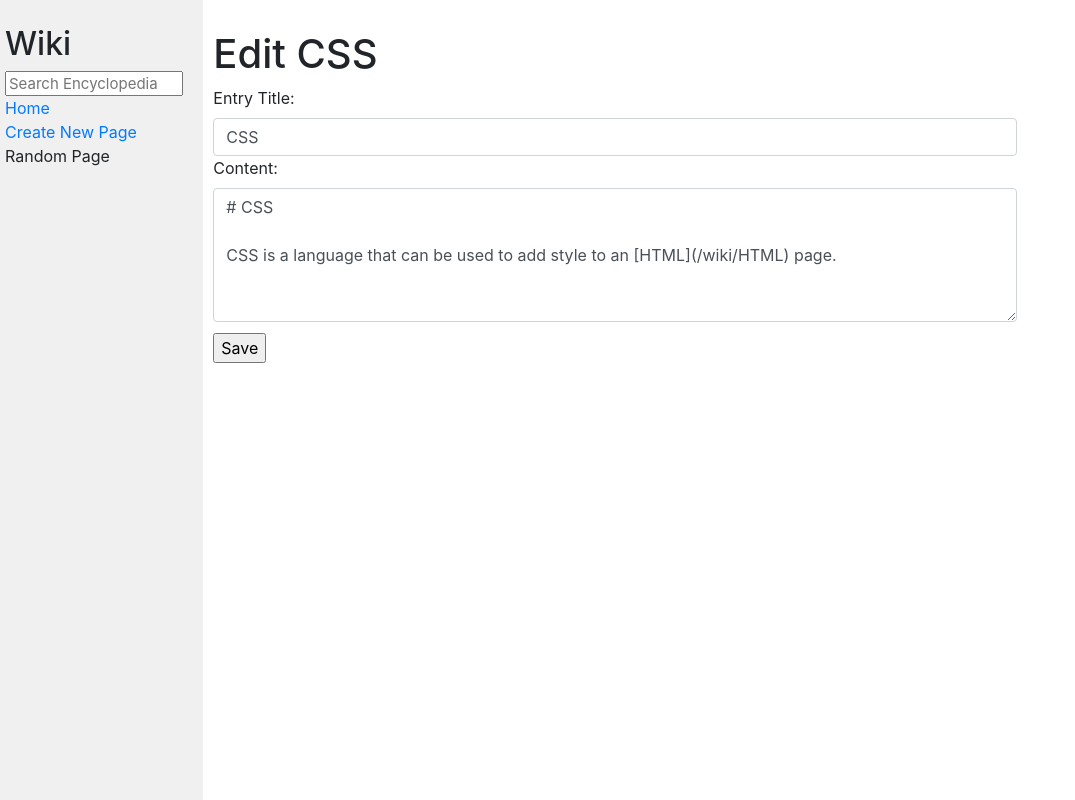
After one commit to fepc94/CS50webWiki, a Django app: page /edit/CSS in a window 1280 px wide. The commit adds this page. Shown: the whole page, without its empty margins (0-1075 px from the left). Run offline with Django 3.2, Linux system fonts and the light colour scheme; some libraries are stand-ins or nearby versions.

Commit message:
Page Edit fully implemented

```diff
--- /dev/null
+++ b/encyclopedia/templates/encyclopedia/edit.html
@@ -0,0 +1,14 @@
+{% extends "encyclopedia/layout.html" %}
+
+{% block title %}
+    Edit
+{% endblock %}
+
+{% block body %}
+    <h1> Edit {{ title }} </h1>
+    <form method="post">
+        {% csrf_token %}
+        {{ form }}
+        <input id="nesubmmit" type="submit" value="Save">
+    </form>
+{% endblock %}
--- a/encyclopedia/templates/encyclopedia/entry.html
+++ b/encyclopedia/templates/encyclopedia/entry.html
@@ -5,5 +5,8 @@
 {% endblock %}
 
 {% block body %}
+    <form  action="{% url 'edit' title=title %}" method="get">
+        <input id="edit" type="submit" value="Edit">
+    </form>
     {{ entry|safe }}
 {% endblock %}
--- a/encyclopedia/urls.py
+++ b/encyclopedia/urls.py
@@ -6,5 +6,6 @@ urlpatterns = [
     path("", views.index, name="index"),
     path("wiki/<str:title>", views.entry, name="entry"),
     path("search", views.search, name="search"),
-    path("newpage", views.newpage, name="newpage")
+    path("newpage", views.newpage, name="newpage"),
+    path("edit/<str:title>", views.edit, name="edit")
 ]
--- a/encyclopedia/util.py
+++ b/encyclopedia/util.py
@@ -45,3 +45,27 @@ def save_to_disk(title, content):
     with open(filename, 'w') as file:
         file.write(f"# {title}\n\n")
         file.write(content)
+
+def retrieve_entry(title):
+    """
+    Retrieves the actual content to the form before editing it.
+    """
+    try:
+        entry_path = os.path.join('entries', f"{title}.md")
+        with open(entry_path, "r") as file:
+            content = file.read()
+            return content
+    except FileNotFoundError():
+        return None
+
+def update_entry(title, updated_title, updated_content):
+    """
+    Updates the entry once edited.
+    """
+    old_entry_path = os.path.join('entries', f"{title}.md")
+    new_entry_path = os.path.join('entries', f"{updated_title}.md")
+    if os.path.exists(old_entry_path):
+        os.rename(old_entry_path, new_entry_path)
+        with open(new_entry_path, "w") as file:
+            file.write(updated_content)
+    return None
--- a/encyclopedia/views.py
+++ b/encyclopedia/views.py
@@ -70,3 +70,25 @@ def newpage(request):
     return render(request, 'encyclopedia/newpage.html', {
         'form':form
         })
+
+def edit(request, title):
+    # Retrieve the data from your storage mechanism based on the entry that needs to be edited.
+    content = util.retrieve_entry(title)
+
+    # Create a form instance and pass in the retrieved data as the initial data for the form.
+    form = NewEntryForm(initial={'title': title, 'content': content})
+
+    if request.method == 'POST':
+        # If the request method is POST, validate the form data and update the entry in your storage mechanism.
+        form = NewEntryForm(request.POST)
+        if form.is_valid():
+            updated_title = form.cleaned_data['title']
+            updated_content = form.cleaned_data['content']
+            util.update_entry(title, updated_title, updated_content)
+            return redirect('entry', title=updated_title)
+
+    # Render the form in your template with the initial data populated in the form fields.
+    return render(request, 'encyclopedia/edit.html', {
+        'title' : title,
+        'form': form
+        })
```
Also changed, not shown: entries/Apple.md (added, +3 -0 lines), entries/Gustavo Cerati.md (+1 -1 lines), encyclopedia/forms.py (line endings or trailing spaces).
